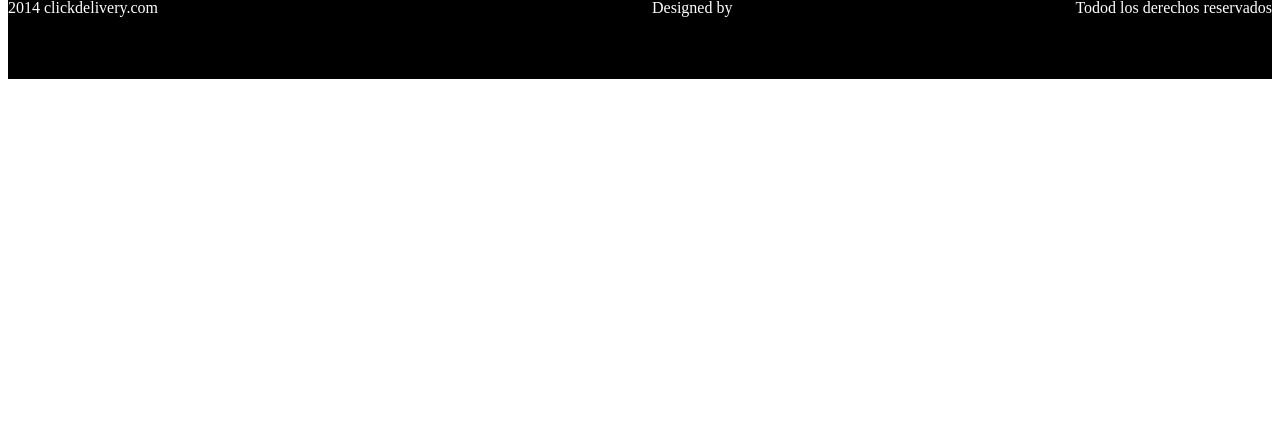
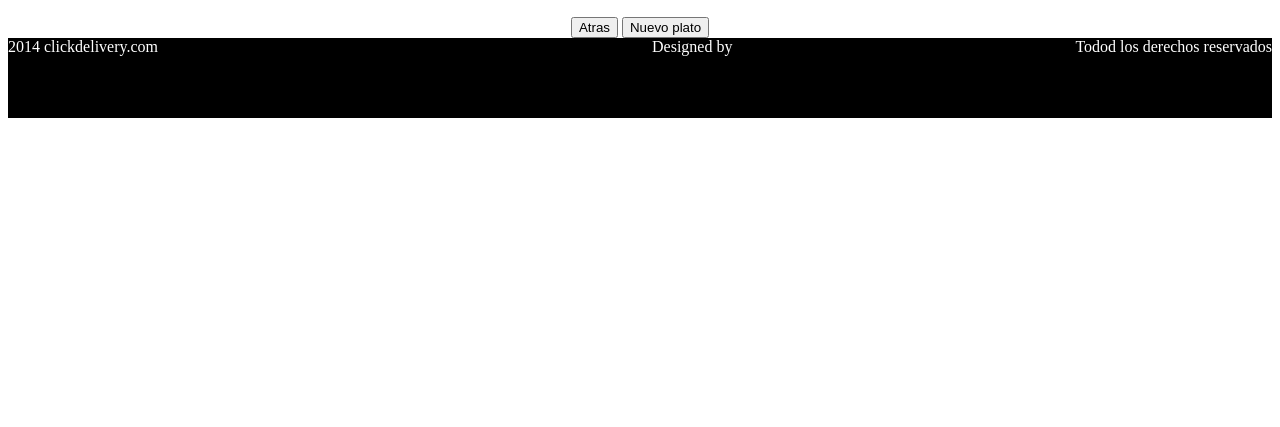
Before and after one commit to ewo1991/Clickdelivery, a PHP site: template Vistas/empresa/plato_empresa.php in a window 1280 px wide. Shown: the part 373-800 px from the top of the page. Run offline with PHP 8.4, Linux system fonts and the light colour scheme; the template is opened without the code that fills it, so the values that code supplies are empty; some libraries are stand-ins or nearby versions.

Commit message:
pasando de pc

```diff
--- a/Controlador/empresaControlador.php
+++ b/Controlador/empresaControlador.php
@@ -34,4 +34,9 @@ class empresaControlador extends Controlador
         $this->_vista->rendePartial('plato_empresa');
     }
 
+    public function editar_plato(){
+        $this->empreRepo=new EmpresaRepositorio();
+        $this->empreRepo->actualizar_plato($_REQUEST['idplato'],$_REQUEST['nom_plato'],$_REQUEST['precio_plato'],$_REQUEST['descr_plato']);
+    }
+
 }
--- a/Vistas/empresa/js/plato_empresa.js
+++ b/Vistas/empresa/js/plato_empresa.js
@@ -1,6 +1,6 @@
 $(function(){
    $('#plato_em').DataTable({
-            "paging": false,
+            "paging": true,
             "sPaginationType": "full_numbers",
             "bJQueryUI": true,
             "language": {
@@ -13,7 +13,12 @@ $(function(){
         });
    $('.actualizar').click(function(){alert('hola');
        idplato=$(this).attr('idplato');
-       alert(idplato);
+       nombre_plato=$('#nombre_plato'+idplato).val();
+       precio_plato=$('#precio_plato'+idplato).val();
+       descripcion_plato=$('#descripcion_plato'+idplato).val();
+       $.post(base_url+'empresa/editar_plato','idplato='+idplato+'&nom_plato='+nombre_plato+'&precio_plato='+precio_plato+'&descr_plato='+precio_plato,function(data){
+           $("#cuerpo_empresa").empty().append(data);
+       })
    });
 
    $('.eliminar').click(function(){
--- a/Vistas/empresa/plato_empresa.php
+++ b/Vistas/empresa/plato_empresa.php
@@ -30,13 +30,18 @@
                 <?php foreach ($this->platos as $key=>$value){ ?>
                     <tr>
                         <td><?php echo $value['idPlato'] ?></td>
-                        <td><?php echo $value['nombre'] ?></td>
-                        <td><?php echo $value['precio'] ?></td>
-                        <td><?php echo $value['descripcion'] ?></td>
+                        <td><?php echo $value['nombre'] ?> <input type="hidden" name="nombre_plato" id="nombre_plato<?php echo $value['idPlato'] ?>" value="<?php echo $value['nombre'] ?>"></td>
+                        <td><?php echo $value['precio'] ?> <input type="hidden" name="precio_plato" id="precio_plato<?php echo $value['idPlato'] ?>" value="<?php echo $value['precio'] ?>"></td>
+                        <td><?php echo $value['descripcion'] ?> <input type="hidden" name="discripcion_plato" id="descripcion_plato<?php echo $value['idPlato'] ?>" value="<?php echo $value['descripcion'] ?>"></td>
                         <td><div class="actualizar ui-icon ui-icon-circle-check" idplato="<?php echo $value['idPlato'] ?>"></div></td>
                         <td><div class="eliminar ui-icon ui-icon-trash" idplato="<?php echo $value['idPlato'] ?>"></div></td>
                     </tr>
                 <?php } ?>
             </tbody>
         </table>
+        <br>
+                <div id="boton_nuevo"><center>
+                        <input type="button" name="b_atras" id="b_atras" value="Atras">
+                    <input type="button" name="b_nuevo" id="b_nuevo" value="Nuevo plato">
+                </center></div>
     </div></center>
--- a/clickdelivery/Repositorio/EmpresaRepositorio.php
+++ b/clickdelivery/Repositorio/EmpresaRepositorio.php
@@ -37,4 +37,8 @@ class EmpresaRepositorio {
         $index->save();
     }
 
+    public function actualizar_plato(){
+
+    }
+
 }
```
Also changed, not shown: Vistas/empresa/editar_plato.php (added, +18 -0 lines), Vistas/empresa/nuevo_plato.php (added, +7 -0 lines), nbproject/private/private.xml (+6 -5 lines).
